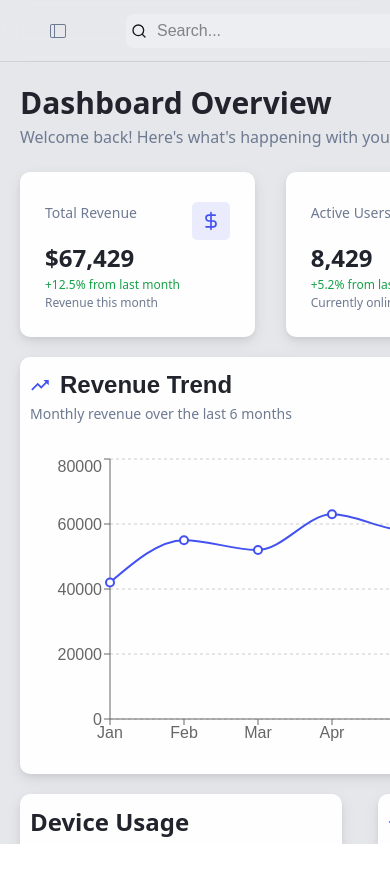
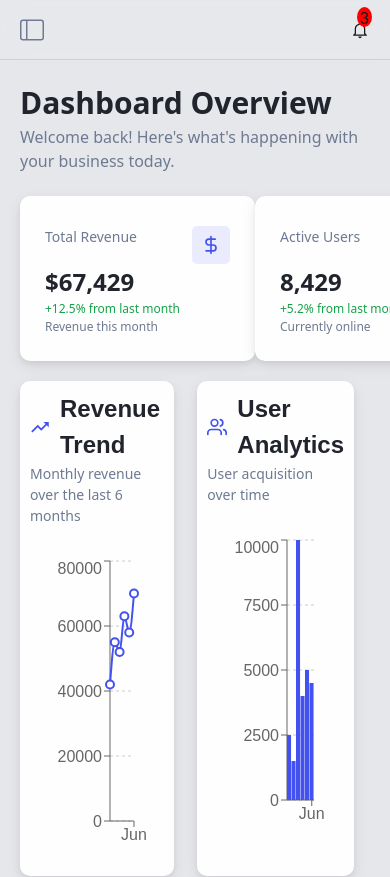
Before and after one commit to obinnanwobodo/saas-admin-dashboard, a Next.js app: page / in a window 390 px wide. Shown: the top 877 px of the page. Before the commit the page ends 844 px from the top, so only its background shows below. Built offline with nearby package versions, Linux system fonts and the light colour scheme.

Commit message:
updateeee

```diff
--- a/src/Components/Navbar/Navbar.jsx
+++ b/src/Components/Navbar/Navbar.jsx
@@ -17,7 +17,7 @@ import profile from '../../../public/Gemini_Generated_Image_eu7k7feu7k7feu7k.png
 import styles from './Navbar.module.css'
 
 const Navbar = () => {
-    const [isSidebarCollapsed, setIsSidebarCollapsed] = useState(false);
+    const [isSidebarCollapsed, setIsSidebarCollapsed] = useState(true);
     const [activeMenu, setActiveMenu] = useState("Dashboard");
     const [isNotificationsOpen, setIsNotificationsOpen] = useState(false);
     const [isProfileOpen, setIsProfileOpen] = useState(false);
--- a/src/Components/Navbar/Navbar.module.css
+++ b/src/Components/Navbar/Navbar.module.css
@@ -480,3 +480,111 @@ padding: 1px;
 .topnavndcontent.expanded {
     width: 100%; /* Main content expands to fill the remaining space */
 }
+
+
+
+
+
+
+
+
+
+/* RESPONSIVNESS */
+
+
+@media (max-width: 768px) {
+  /* Main Layout Adjustment for Mobile */
+  .navgen {
+    flex-direction: column;
+    height: auto;
+    overflow-x: hidden;
+  }
+
+  /* Top Navbar */
+  .topnavside {
+    position: fixed;
+    top: 0;
+    left: 0;
+    width: 100%;
+    padding: 0 10px;
+    gap: 15px;
+    justify-content: space-between;
+    height: 60px;
+    transition: none; /* No transition on top nav for instant changes */
+  }
+
+  .sidebaricn {
+    display: flex; /* Ensure the menu icon is visible */
+    margin-left: 0;
+    font-size: 24px;
+    color: #0c0e11; /* Change color for better visibility */
+  }
+
+  .searchgen, .profilesection {
+    display: none; /* Hide search bar and profile section to save space */
+  }
+
+  /* Notifications Dropdown for Mobile */
+  .notifygen {
+    position: relative;
+    z-index: 1001;
+  }
+
+  .notificationDropdown {
+      right: 10px;
+      width: 95vw; /* Make it almost full screen width on mobile */
+      max-width: 300px;
+  }
+
+  /* Sidebar for Mobile */
+  .menuside {
+    position: fixed;
+    top: 0;
+    left: 0;
+    height: 100vh;
+    width: 70%; /* Covers 70% of the screen */
+    transform: translateX(-100%); /* Hides the sidebar by default */
+    transition: transform 0.3s ease-in-out;
+    z-index: 2000;
+  }
+
+  /* When sidebar is not collapsed, it slides in */
+  .navgen:not(.collapsed) .menuside {
+    transform: translateX(0);
+  }
+
+  .collapsed .menuside {
+    transform: translateX(-100%);
+  }
+
+  /* Top nav and content for mobile */
+  .topnavndcontent {
+    width: 100%;
+    margin-left: 0;
+  }
+
+  /* Hides the text on the sidebar on smaller screens when collapsed */
+  .navgen.collapsed .menuside .hndp,
+  .navgen.collapsed .menuside .wholemenu h2 {
+      display: none;
+  }
+  .navgen.collapsed .menuside .theduras p {
+      display: none;
+  }
+
+    .menuside {
+    background-color: #0c0e11;
+  }
+
+  /* This adds a transparent overlay over the main content when the sidebar is open */
+  .navgen:not(.collapsed) .topnavndcontent::after {
+    content: '';
+    position: absolute;
+    top: 0;
+    left: 0;
+    width: 100%;
+    height: 100%;
+    background-color: rgba(0, 0, 0, 0.4);
+    z-index: 1500;
+  }
+}
```
